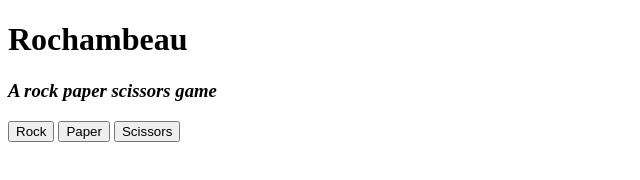
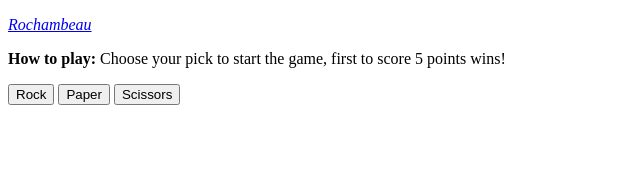
Before and after one commit to devken0/rochambeau-js-game, a plain HTML site: page index.html in a window 1280 px wide. Shown: the whole page, without its empty margins (0-640 px from the left). Drawn offline with Linux system fonts and the light colour scheme.

Commit message:
Update index.html

```diff
--- a/index.html
+++ b/index.html
@@ -4,14 +4,27 @@
   <meta charset="UTF-8">
   <meta http-equiv="X-UA-Compatible" content="IE=7">
   <meta name="viewport" content="width=device-width, initial-scale=1.0">
-  <title>Rochambeau: A rock, paper, scissors game</title>
+  <link rel="stylesheet" href="https://cdnjs.cloudflare.com/ajax/libs/font-awesome/6.7.2/css/all.min.css" integrity="sha512-Evv84Mr4kqVGRNSgIGL/F/aIDqQb7xQ2vcrdIwxfjThSH8CSR7PBEakCr51Ck+w+/U6swU2Im1vVX0SVk9ABhg==" crossorigin="anonymous" referrerpolicy="no-referrer" />
+  <title>Rochambeau | A rock paper scissors game</title>
 </head>
 <body>
-  <h1><strong>Rochambeau</strong></h1>
-  <h3><em>A rock paper scissors game</em></h3>
-  <button>Rock</button>
-  <button>Paper</button>
-  <button>Scissors</button>
+  <div id="intro">
+    <p><em><a href="https://en.wikipedia.org/wiki/Rock_paper_scissors#:~:text=The%20modern%20game%20is%20known%20by%20several%20other%20names%20such%20as%20Rochambeau"
+      target="_blank">
+      Rochambeau
+    </a></em></p>
+    <p><strong>How to play: </strong>
+      Choose your pick to start the game, first to score 5 points wins!
+    </p>
+  </div>
+  <p id="rounds"></p>
+  <p id="scores"></p>
+  <p id="game-winner"></p>
+  <div id="buttons">
+    <button id="rock">Rock</button>
+    <button id="paper">Paper</button>
+    <button id="scissors">Scissors</button>
+  </div>
   <script src="./script.js"></script>
 </body>
 </html>
```
